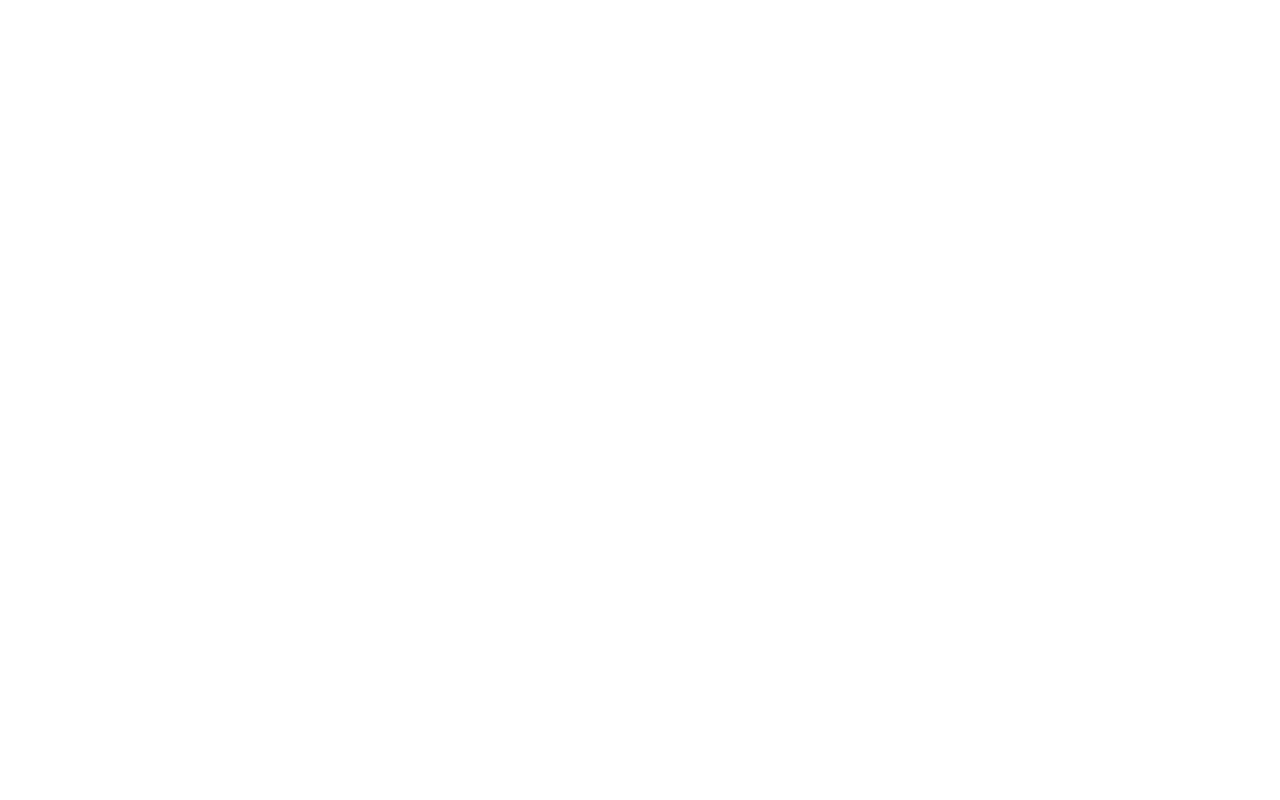
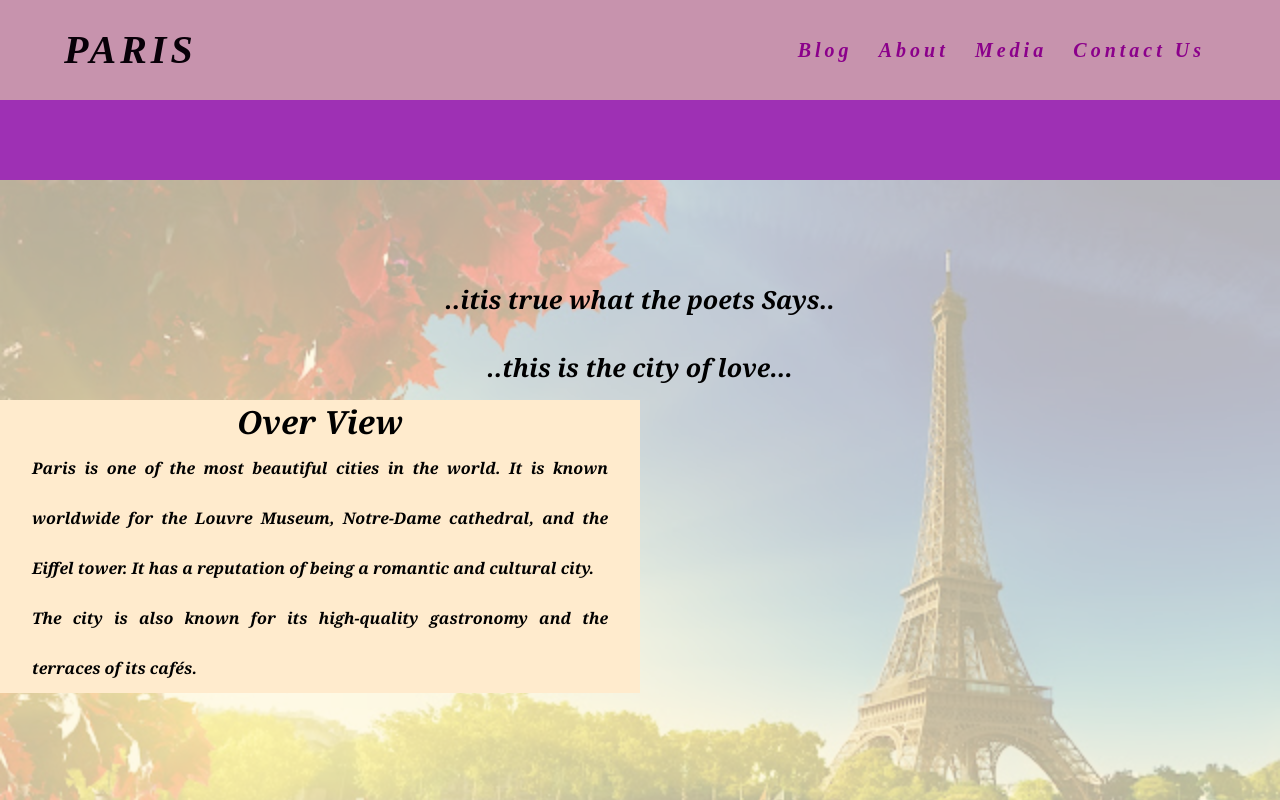
Before and after one commit to Kanchangatla/Paris, a plain HTML site: page Pages/About.html in a window 1280 px wide. Drawn offline with Linux system fonts and the light colour scheme.

Commit message:
home and about file modified

```diff
--- a/Pages/About.html
+++ b/Pages/About.html
@@ -4,9 +4,46 @@
     <meta charset="UTF-8">
     <meta http-equiv="X-UA-Compatible" content="IE=edge">
     <meta name="viewport" content="width=device-width, initial-scale=1.0">
-    <title>Document</title>
+    <link rel="stylesheet" type="text/css" href="../Paris/CSS/style.css">
+    <title>Eiffel Tower Tour</title>
 </head>
 <body>
+<div class="box-area">
+<header>
+<div class="wrapper">
+    <div class="logo">
+        <a href="../Paris/index.html"> PARIS </a>
+    </div>
+    <nav>
+<a href="../Paris/index.html">Blog</a>
+<a href="../Pages/About.html">About</a>
+<a href="../Pages/Media.html">Media</a>
+<a href="../Pages/contact.html">Contact Us</a>
+
+</nav>
+
+</div>
+
+</header>
+<div class="banner-area">
+    <h2>..itis true what the poets Says..<br>
+<br>..this is the city of love...</h2>
+</div>
+<div class="content-area">
+    <div class="wrapper">
+        <h1>Over View </h1>
+
+        <p>
+            Paris is one of the most beautiful cities in the world. It is known worldwide for the Louvre Museum, Notre-Dame cathedral, and the Eiffel tower.
+            It has a reputation of being a romantic and cultural city. <br>
+            The city is also known for its high-quality gastronomy and the terraces of its cafés.
+        </p>
+    </div>
+
+</div>
+
+
+</div>
 
 </body>
-</html>
+      </html>
```
Also changed, not shown: index.html (+3 -3 lines).
